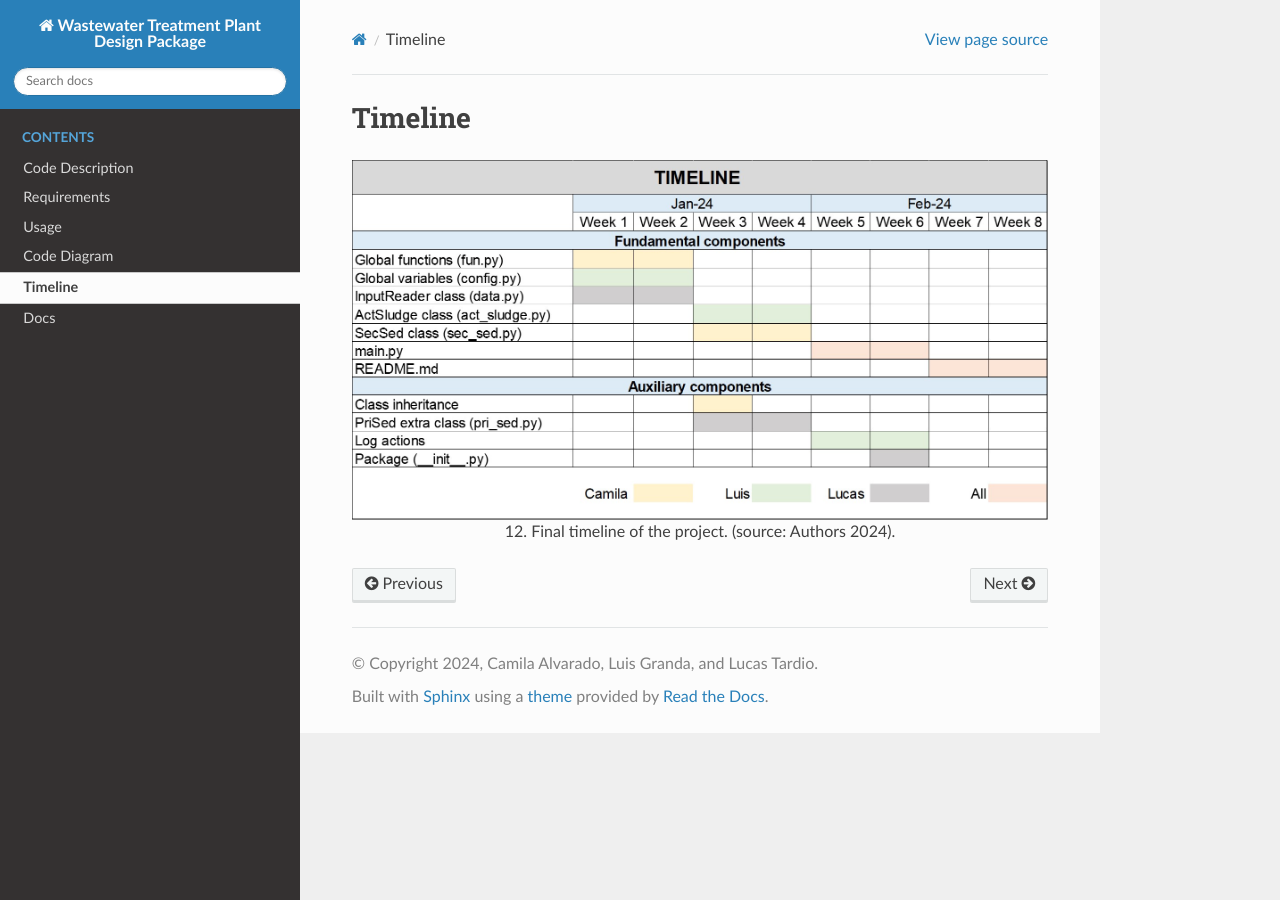
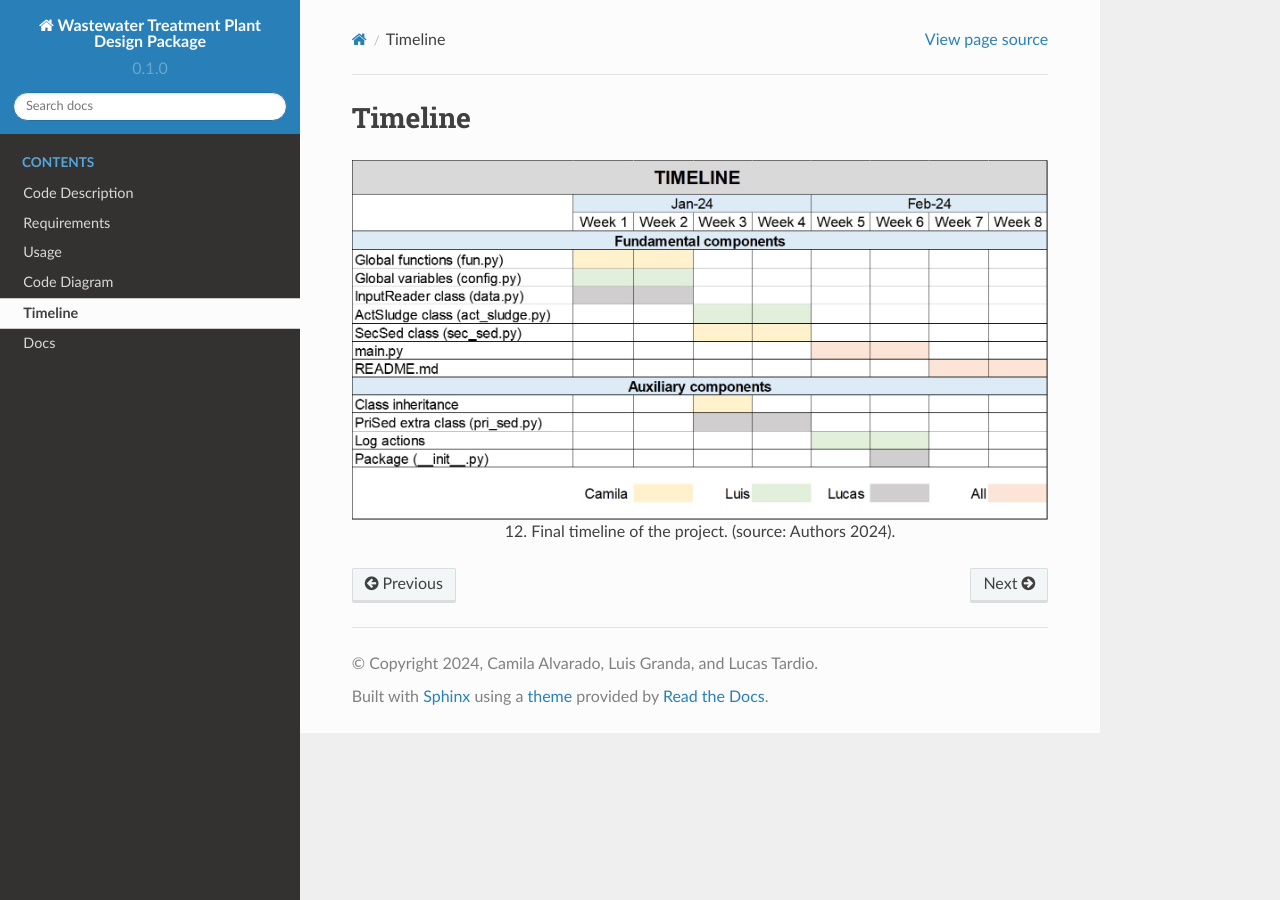
Before and after one commit to legranda1/FinalProject_GroupCLL, a Sphinx documentation site: the page built from docs/source/get_started/timeline.rst, in a window 1280 px wide. Built offline with Sphinx 7.4.7 and the Read the Docs theme 2.0.0, drawn with Linux system fonts in a browser that asks for light colours.

Commit message:
come onn

```diff
--- a/docs/source/conf.py
+++ b/docs/source/conf.py
@@ -22,7 +22,8 @@
 author = 'Camila Alvarado, Luis Granda, and Lucas Tardio'
 
 # The full version, including alpha/beta/rc tags
-release = '1.0'
+release = '0.1'
+version = '0.1.0'
 
 
 # -- General configuration ---------------------------------------------------
@@ -48,8 +49,3 @@
 # a list of builtin themes.
 #
 html_theme = 'sphinx_rtd_theme'
-
-# Add any paths that contain custom static files (such as style sheets) here,
-# relative to this directory. They are copied after the builtin static files,
-# so a file named "default.css" will overwrite the builtin "default.css".
-html_static_path = ['../../app/static']
```
